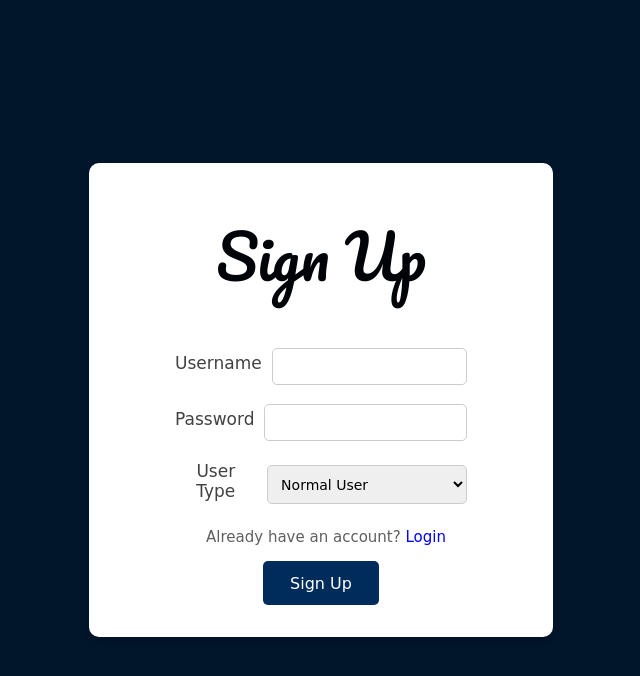
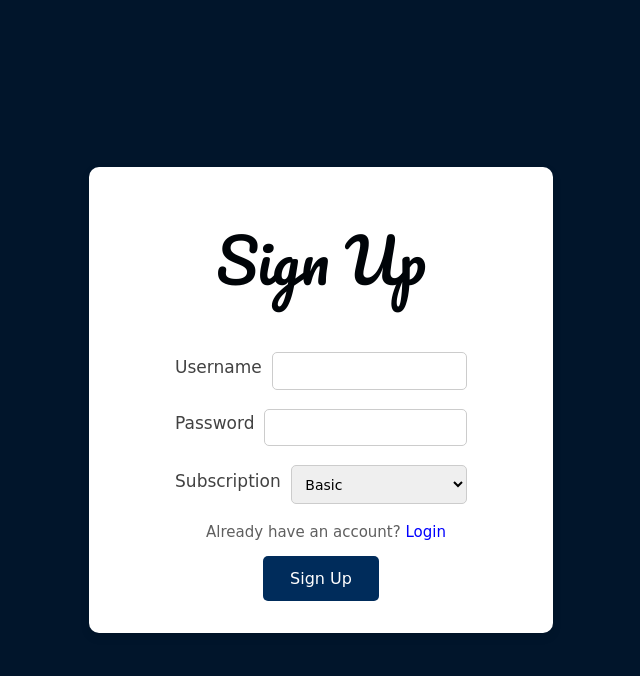
Before and after one commit to rawdaibrahim/Taskatk, a PHP site: page /signup.php in a window 1280 px wide. Shown: the top 676 px of the page, without its empty margins (319-959 px from the left). Run offline with PHP 8.4, Linux system fonts and the light colour scheme; some web fonts are replaced.

Commit message:
Improve SQL

```diff
--- a/login.php
+++ b/login.php
@@ -33,8 +33,8 @@
 					include('utils/user_management.php');
 
 					if($_SERVER["REQUEST_METHOD"] == "POST"){
-						$username = filter_input (INPUT_POST, "username", FILTER_SANITIZE_SPECIAL_CHARS);
-						$password = filter_input (INPUT_POST, "password", FILTER_SANITIZE_SPECIAL_CHARS);
+						$username = filter_input(INPUT_POST, "username", FILTER_SANITIZE_SPECIAL_CHARS);
+						$password = filter_input(INPUT_POST, "password", FILTER_SANITIZE_SPECIAL_CHARS);
 						if (empty($username)) {
 							echo "Please enter a username";
 						}
--- a/signup.php
+++ b/signup.php
@@ -21,10 +21,10 @@
                 <input type="password" id="password" name="password" required>
             </div>
             <div class="input-box">
-                <label for="signup-user-type">User Type</label>
-                <select id="signup-user-type" name="user_type">
-                    <option value=1>Normal User</option>
-                    <option value=2>Premium User</option>
+                <label for="signup-user-type">Subscription</label>
+                <select id="signup-user-type" name="subscription">
+                    <option value=1>Basic</option>
+                    <option value=2>Premium</option>
                 </select>
             </div>
             <p style="font-size: 15px; padding-left: 10px; color: #5f5f5f;">
@@ -43,18 +43,18 @@
                 if($_SERVER["REQUEST_METHOD"] == "POST"){
                     $username = filter_input (INPUT_POST, "username", FILTER_SANITIZE_SPECIAL_CHARS);
                     $password = filter_input (INPUT_POST, "password", FILTER_SANITIZE_SPECIAL_CHARS);
-                    $user_type = filter_input (INPUT_POST, "user_type", FILTER_SANITIZE_SPECIAL_CHARS);
+                    $subscription = filter_input (INPUT_POST, "subscription", FILTER_SANITIZE_SPECIAL_CHARS);
                     if (empty($username)) {
                         echo "Please enter a username";
                     }
                     elseif (empty($password)) {
                         echo "Please enter a password";
                     }
-                    elseif (empty($user_type)) {
+                    elseif (empty($subscription)) {
                         echo "Please choose a subscription";
                     }
                     else{
-                        $success = signup($conn, $username, $password, $user_type);
+                        $success = signup($conn, $username, $password, $subscription);
                         if ($success) {
                             echo <<<EOD
                                 <pre style='font-size: 16px; padding-left: 10px; color: #228B22;'>
--- a/taskatk.sql
+++ b/taskatk.sql
@@ -1,12 +1,12 @@
 CREATE TABLE `subscription` (
     `id` int(11) NOT NULL PRIMARY KEY AUTO_INCREMENT,
-    `name` varchar(20) NOT NULL,
+    `name` varchar(20) NOT NULL UNIQUE,
     `max_lists` int(11) NOT NULL
 );
 
 CREATE TABLE `user` (
     `id` int(11) NOT NULL PRIMARY KEY AUTO_INCREMENT,
-    `username` varchar(30) NOT NULL,
+    `username` varchar(30) NOT NULL UNIQUE,
     `password` char(60) NOT NULL,
     `subscription_id` int(11) NOT NULL,
   	FOREIGN KEY (subscription_id) REFERENCES subscription(id)
```
